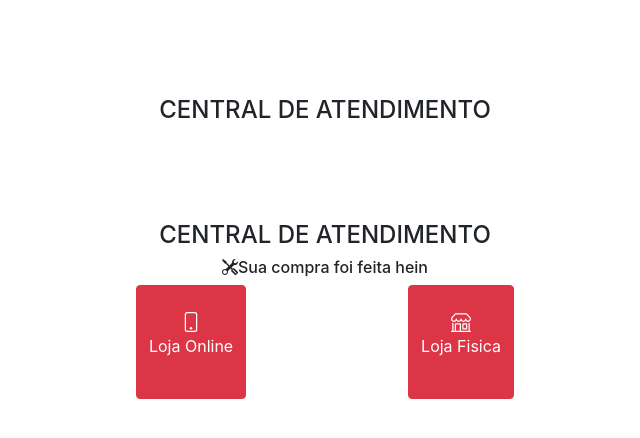
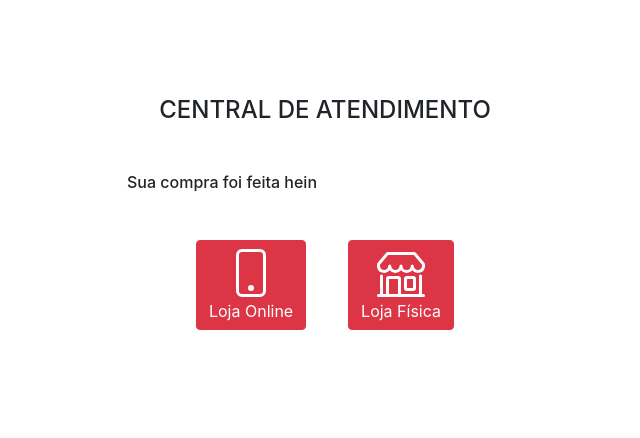
Before and after one commit to feijaoguida/chatneo, a Nuxt app: page / in a window 1280 px wide. Shown: the top 438 px of the page, without its empty margins (315-955 px from the left). Built offline with nearby package versions, Linux system fonts and the light colour scheme.

Commit message:
feat: Criação do componente Button Large

```diff
--- /dev/null
+++ b/components/ButtonLarge.vue
@@ -0,0 +1,16 @@
+<template>
+  <b-button @click="$emit('click')" variant="danger" class="pt-2">
+    <b-icon :font-scale="scale" :icon="icon"></b-icon>
+    <div>{{description}}</div>
+  </b-button>
+</template>
+
+<script>
+export default {
+  props: {
+    icon: { type: String, required: false },
+    description: { type: String, required: true },
+    scale: { type: String, required: false }
+  }
+};
+</script>
--- a/pages/index.vue
+++ b/pages/index.vue
@@ -1,24 +1,31 @@
 <template>
-  <b-container class="mt-5 d-flex flex-column align-items-center">
-    <p class="h4">CENTRAL DE ATENDIMENTO</p>
-    <p class="h6">
-      <b-icon icon="tools"></b-icon>Sua compra foi feita hein
-    </p>
-    <div class="w-50 d-flex justify-content-around">
-      <b-button variant="danger" class="pt-4 pb-4">
-        <b-icon icon="Phone"></b-icon>
-        <p>Loja Online</p>
-      </b-button>
-      <b-button variant="danger" class="pt-4 pb-4">
-        <b-icon icon="shop"></b-icon>
-        <p>Loja Fisica</p>
-      </b-button>
+  <div>
+    <p class="h6 align-self-center">Sua compra foi feita hein</p>
+    <div class="m-5 w-button d-flex justify-content-around">
+      <ButtonLarge @click="link" description="Loja Online" scale="3" icon="Phone" />
+      <ButtonLarge @click="linkExterno" description="Loja Física" scale="3" icon="shop" />
     </div>
-  </b-container>
+  </div>
 </template>
 
 <script>
 export default {
-  name: "IndexPage"
+  name: "IndexPage",
+
+  methods: {
+    linkExterno() {
+      window.open("https://linktr.ee/rbgsolucoes", "_blank");
+    },
+
+    link() {
+      this.$router.push(`/telaBusca`);
+    }
+  }
 };
 </script>
+
+<style scoped>
+.w-button {
+  width: 300px !important;
+}
+</style>
```
